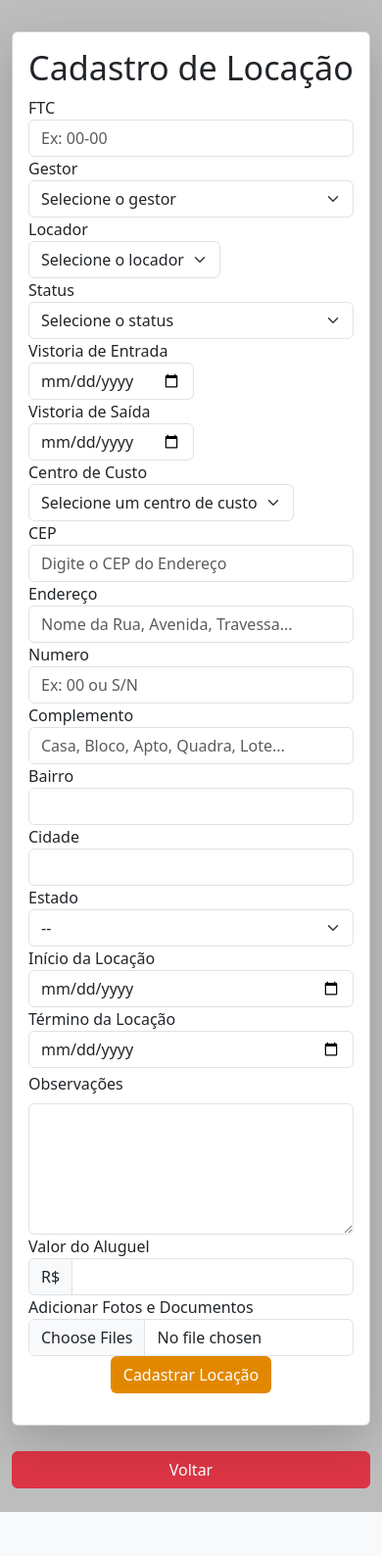
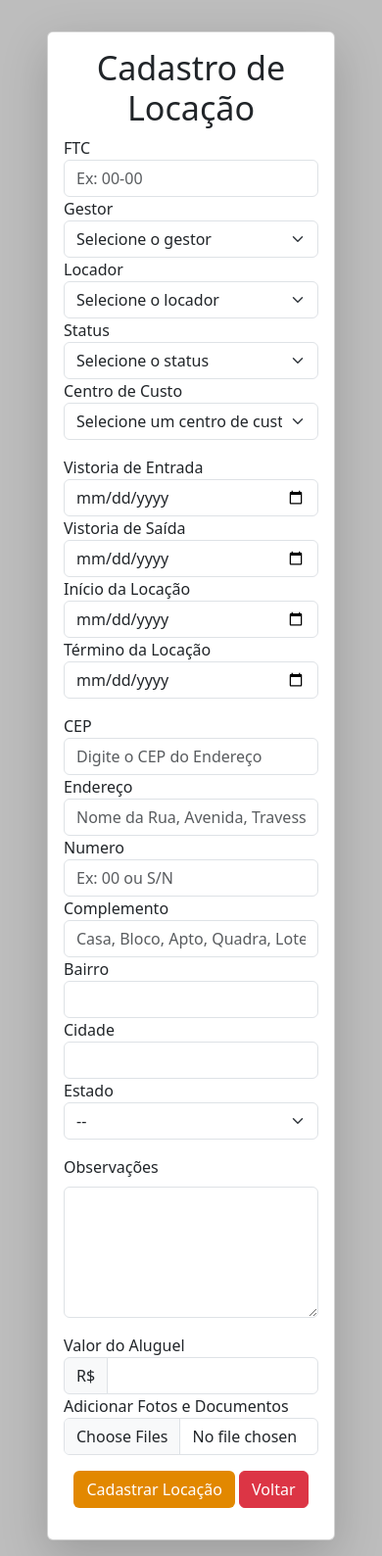
Before and after one commit to kalkslucas/controle-locacao, a PHP site: page /form-cadastrar-locacao.php in a window 390 px wide. Shown: the part 164-1752 px from the top of the page at 98% size. Before the commit the page ends 1707 px from the top, so only its background shows below. Run offline with PHP 8.4, Linux system fonts and the light colour scheme; the visitor is signed in with stand-in values (Sample User, id 1); tables that the repository leaves empty or names only in its code hold one stand-in row (values such as "Sample post").

Commit message:
upgrade: ajuste layout responsivo cadastrar locacao

```diff
--- a/form-cadastrar-locacao.php
+++ b/form-cadastrar-locacao.php
@@ -59,7 +59,7 @@ if(isset($_SESSION['idusuario']) && !empty( $_SESSION['idusuario'] )):
     </div>
   </header>
 
-  <main class="container">
+  <main class="container-fluid px-5">
     <div class="row justify-content-center">
       <div class="col">
         <div class="card shadow-lg mt-3 mb-3">
@@ -68,20 +68,13 @@ if(isset($_SESSION['idusuario']) && !empty( $_SESSION['idusuario'] )):
               <div class="card-body">
                 <h3 class="card-title text-center display-4">Cadastro de Locação</h3>
                 <form action="cadastrarLocacao.php" enctype="multipart/form-data" method="post">
-                  <div class="mt-1">
-                    <label id="ftc">
-                      FTC
-                      <input
-                        id="ftc"
-                        name="ftc"
-                        class="form-control"
-                        type="text"
-                        placeholder="Ex: 00-00"
-                      />
-                    </label>
-
-                    <label id="gestor">
-                      Gestor
+                    <div class="row mb-3">
+                      <div class="col-md-1">
+                        <label id="ftc" class="d-inline">FTC</label>
+                        <input id="ftc" name="ftc" class="form-control" type="text" placeholder="Ex: 00-00"/>
+                      </div>
+                      <div class="col-md-3">
+                        <label id="gestor" class="d-inline">Gestor</label>
                         <select class="form-select" name="gestor" id="gestor" required>
                           <option value="">Selecione o gestor</option>
                           <?php
@@ -89,7 +82,6 @@ if(isset($_SESSION['idusuario']) && !empty( $_SESSION['idusuario'] )):
                           try {
                             $query = "SELECT idgestor, nome FROM gestor";
                             $consulta = $conectar->query($query);
-
                             while($linha = $consulta->fetch(PDO::FETCH_ASSOC)){
                               echo "<option value='$linha[idgestor]'>$linha[nome]</option>";
                             }
@@ -98,10 +90,9 @@ if(isset($_SESSION['idusuario']) && !empty( $_SESSION['idusuario'] )):
                           }
                           ?>
                         </select>
-                    </label>
-
-                    <label id="locador">
-                      Locador
+                      </div>
+                      <div class="col-md-3">
+                        <label id="locador" class="d-inline">Locador</label>
                         <select class="form-select" name="locador" id="locador" required>
                           <option value="">Selecione o locador</option>
                           <?php
@@ -118,10 +109,9 @@ if(isset($_SESSION['idusuario']) && !empty( $_SESSION['idusuario'] )):
                           }
                           ?>
                         </select>
-                    </label>
-
-                    <label id="status">
-                      Status
+                      </div>
+                      <div class="col-md-2">
+                        <label id="status" class="d-inline">Status</label>
                         <select class="form-select" name="situacao" id="situacao" required>
                           <option value="">Selecione o status</option>
                           <option value="ATIVO">ATIVO</option>
@@ -130,47 +120,66 @@ if(isset($_SESSION['idusuario']) && !empty( $_SESSION['idusuario'] )):
                           <option value="EM TRAMITAÇÃO">EM TRAMITAÇÃO</option>
                           <option value="INATIVO">INATIVO</option>
                         </select>
-                    </label>
+                      </div>
+                      <div class="col-md-3">
+                        <label id="centroCusto" class="d-inline">Centro de Custo</label>
+                        <select id="centroCusto" name="centroCusto" class="form-select" required>
+                          <option value="">Selecione um centro de custo</option>
+                          <?php
+                            $queryCC = "SELECT idcentrocusto, nome FROM centro_custo";
+                            $consultaCC = $conectar->query($queryCC);
+                            while($linhaCC = $consultaCC->fetch(PDO::FETCH_ASSOC)){
+                              echo "<option value='$linhaCC[idcentrocusto]'>$linhaCC[nome]</option>";
+                            }
+                          ?>
+                        </select>
+                      </div>
+                    </div>
 
-                    <label id="vistoriaEntrada">
-                      Vistoria de Entrada
+                    <div class="row mb-3">
+                      <div class="col-md-3">
+                        <label id="vistoriaEntrada" class="d-inline">Vistoria de Entrada</label>
                         <input
                           id="vistoriaEntrada"
                           name="vistoriaEntrada"
                           class="form-control"
                           type="date"
-                        placeholder="dd/mm/aaaa"
                         />
-                    </label>
-
-                    <label id="vistoriaSaida">
-                      Vistoria de Saída
+                      </div>
+                      <div class="col-md-3">
+                        <label id="vistoriaSaida" class="d-inline">Vistoria de Saída</label>
                         <input
                           id="vistoriaSaida"
                           name="vistoriaSaida"
                           class="form-control"
                           type="date"
-                        placeholder="dd/mm/aaaa"
                         />
-                    </label>
+                      </div>
+                      <div class="col-md-3">
+                        <label id="inicioLocacao" class="d-inline">Início da Locação</label>
+                        <input
+                          id="inicioLocacao"
+                          name="inicioLocacao"
+                          class="form-control"
+                          type="date"
+                          required
+                        />
+                      </div>
+                      <div class="col-md-3">
+                        <label id="fimLocacao" class="d-inline">Término da Locação</label>
+                        <input
+                          id="fimLocacao"
+                          name="fimLocacao"
+                          class="form-control"
+                          type="date"
+                          required
+                        />
+                      </div>
+                    </div>
 
-                    <label id="centroCusto">
-                      Centro de Custo
-                      <select id="centroCusto" name="centroCusto" class="form-select" required>
-                        <option value="">Selecione um centro de custo</option>
-                        <?php
-                          $queryCC = "SELECT idcentrocusto, nome FROM centro_custo";
-                          $consultaCC = $conectar->query($queryCC);
-
-                          while($linhaCC = $consultaCC->fetch(PDO::FETCH_ASSOC)){
-                            echo "<option value='$linhaCC[idcentrocusto]'>$linhaCC[nome]</option>";
-                          }
-                        ?>
-                      </select>
-                    </label>
-
-                    <label id="cepLocacao">
-                      CEP
+                    <div class="row mb-3">
+                      <div class="col-md-2">
+                        <label id="cepLocacao">CEP</label>
                         <input
                           id="cep"
                           name="cep"
@@ -179,10 +188,9 @@ if(isset($_SESSION['idusuario']) && !empty( $_SESSION['idusuario'] )):
                           placeholder="Digite o CEP do Endereço"
                           required
                         />
-                    </label>
-
-                    <label id="enderecoLocacao">
-                      Endereço
+                      </div>
+                      <div class="col-md-3">
+                        <label id="enderecoLocacao">Endereço</label>
                         <input
                           id="rua"
                           name="rua"
@@ -191,10 +199,9 @@ if(isset($_SESSION['idusuario']) && !empty( $_SESSION['idusuario'] )):
                           placeholder="Nome da Rua, Avenida, Travessa..."
                           required
                         />
-                    </label>
-
-                    <label id="numEndLocacao">
-                      Numero
+                      </div>
+                      <div class="col-md-1">
+                        <label id="numEndLocacao" class="d-inline">Numero</label>
                         <input
                           id="numero"
                           name="numero"
@@ -203,10 +210,9 @@ if(isset($_SESSION['idusuario']) && !empty( $_SESSION['idusuario'] )):
                           placeholder="Ex: 00 ou S/N"
                           required
                         />
-                    </label>
-
-                    <label id="compEndLocacao">
-                      Complemento
+                      </div>
+                      <div class="col-md-1">
+                        <label id="compEndLocacao" class="d-inline">Complemento</label>
                         <input
                           id="complemento"
                           name="complemento"
@@ -215,10 +221,9 @@ if(isset($_SESSION['idusuario']) && !empty( $_SESSION['idusuario'] )):
                           placeholder="Casa, Bloco, Apto, Quadra, Lote..."
                           required
                         />
-                    </label>
-
-                    <label id="bairroLocacao">
-                      Bairro
+                      </div>
+                      <div class="col-md-2">
+                        <label id="bairroLocacao">Bairro</label>
                         <input
                           id="bairro"
                           name="bairro"
@@ -226,10 +231,9 @@ if(isset($_SESSION['idusuario']) && !empty( $_SESSION['idusuario'] )):
                           type="text"
                           required
                         />
-                    </label>
-
-                    <label id="cidadeLocacao">
-                    Cidade
+                      </div>
+                      <div class="col-md-2">
+                        <label id="cidadeLocacao">Cidade</label>
                         <input
                           id="cidade"
                           name="cidade"
@@ -237,10 +241,9 @@ if(isset($_SESSION['idusuario']) && !empty( $_SESSION['idusuario'] )):
                           type="text"
                           required
                         />
-                    </label>
-
-                    <label id="estadoLocacao">
-                    Estado
+                      </div>
+                      <div class="col-md-1">
+                        <label id="estadoLocacao" class="d-inline">Estado</label>
                         <select class="form-select" id="uf" name="uf" required>
                           <option value="">--</option>
                           <option value="AC">AC</option>
@@ -271,35 +274,12 @@ if(isset($_SESSION['idusuario']) && !empty( $_SESSION['idusuario'] )):
                           <option value="SE">SE</option>
                           <option value="TO">TO</option>
                         </select>
-                    </label>
+                      </div>
+                    </div>
 
-                    <label id="inicioLocacao">
-                      Início da Locação
-                      <input
-                        id="inicioLocacao"
-                        name="inicioLocacao"
-                        class="form-control"
-                        type="date"
-                        placeholder="dd/mm/aaaa"
-                        required
-                      />
-                    </label>
-
-                    <label id="fimLocacao">
-                      Término da Locação
-                      <input
-                        id="fimLocacao"
-                        name="fimLocacao"
-                        class="form-control"
-                        type="date"
-                        placeholder="dd/mm/aaaa"
-                        required
-                      />
-                    </label>
-
-                    <label id="observacoes" class="d-block mt-1">
-                      Observações
-                    </label>
+                    <div class="row mb-3">
+                      <div class="col">
+                        <label id="observacoes" class="d-inline mt-1">Observações</label>
                         <textarea
                           id="observacoes"
                           name="observacoes"
@@ -308,9 +288,12 @@ if(isset($_SESSION['idusuario']) && !empty( $_SESSION['idusuario'] )):
                           required
                           >
                         </textarea>
+                      </div>
+                    </div>
 
-                    <label id="valorAluguel">
-                      Valor do Aluguel
+                    <div class="row mb-3">
+                      <div class="col-md-6">
+                        <label id="valorAluguel">Valor do Aluguel</label>
                         <div class="input-group">
                           <span class="input-group-text">R$</span>
                           <input
@@ -322,9 +305,9 @@ if(isset($_SESSION['idusuario']) && !empty( $_SESSION['idusuario'] )):
                             required
                           />
                         </div>
-                    </label>
-                    <label id="imagensLocacao">
-                      Adicionar Fotos e Documentos
+                      </div>
+                      <div class="col-md-6">
+                        <label id="imagensLocacao">Adicionar Fotos e Documentos</label>
                         <input
                           id="anexo_foto_docs"
                           name="anexo_foto_docs[]"
@@ -332,7 +315,7 @@ if(isset($_SESSION['idusuario']) && !empty( $_SESSION['idusuario'] )):
                           type="file"
                           multiple
                         />
-                    </label>
+                      </div>
                     </div>
 
                   <div class="row mb-3">
@@ -342,10 +325,10 @@ if(isset($_SESSION['idusuario']) && !empty( $_SESSION['idusuario'] )):
                         type="submit"
                         value="Cadastrar Locação"
                       />
+                      <a href="./visualizar-locacoes.php" class="text-center btn btn-danger">Voltar</a>
                     </div>
                   </div>
 
-                  </label>
                 </form>
               </div>
             </div>
@@ -353,21 +336,11 @@ if(isset($_SESSION['idusuario']) && !empty( $_SESSION['idusuario'] )):
         </div>
       </div>
     </div>
-
-    <div class="row justify-content-end">
-      <div class="col-lg-1 col-md-2 col-sm-12 mb-4">
-        <a href="./visualizar-locacoes.php" class="text-center btn btn-danger btn-modal w-100">Voltar</a>
-      </div>
-    </div>
-
   </main>
 
 
   <script src="https://cdn.jsdelivr.net/npm/bootstrap@5.3.3/dist/js/bootstrap.bundle.min.js" integrity="sha384-YvpcrYf0tY3lHB60NNkmXc5s9fDVZLESaAA55NDzOxhy9GkcIdslK1eN7N6jIeHz" crossorigin="anonymous"></script>
-
-  <script src="assets/js/validarMoeda.js" defer></script>
 </body>
-
 </html>
 
 <?php else: header('Location: login.php');endif;?>
```
Lines whose indentation alone changed are shown as unchanged.
